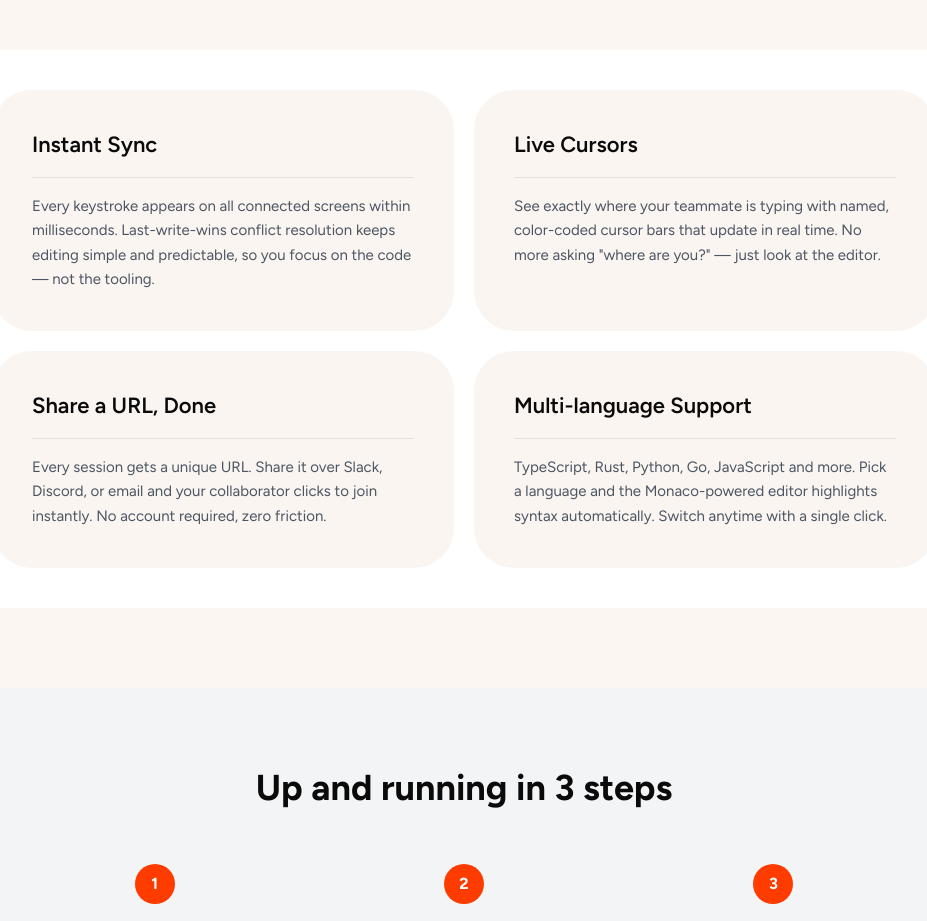
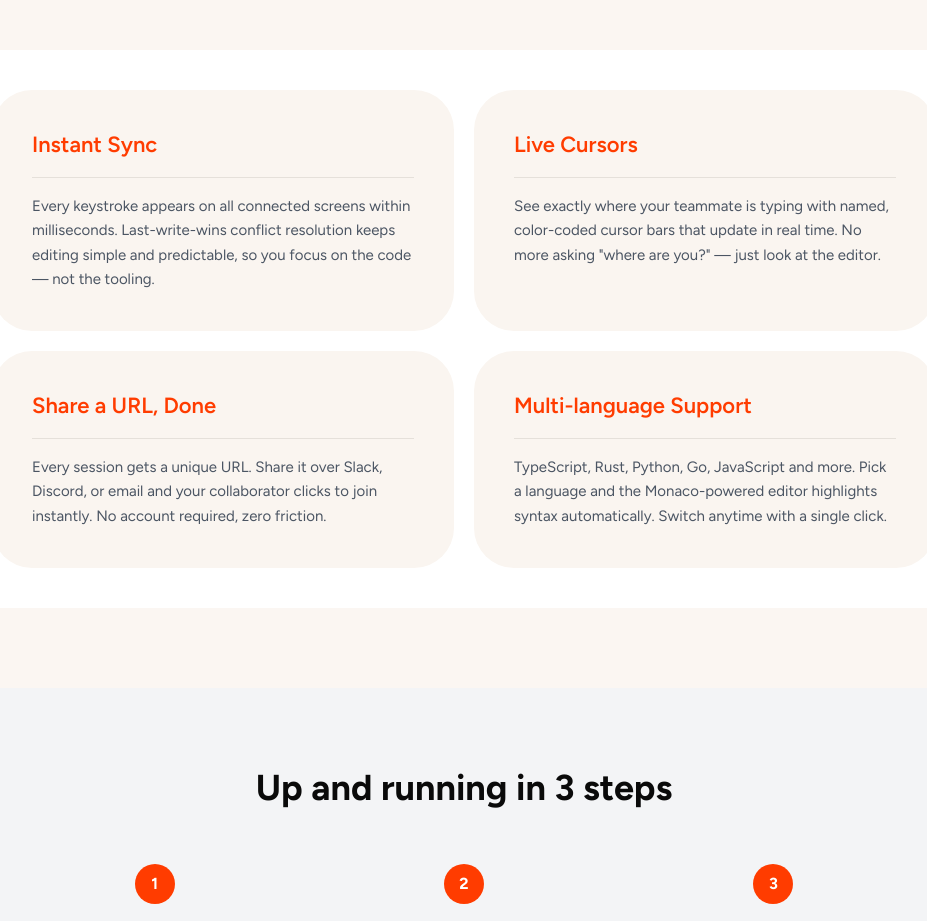
Before and after one commit to steph-crown/codesesh-frontend, a Next.js app: page / in a window 1280 px wide. Shown: the part 1424-2345 px from the top of the page, without its empty margins (176-1103 px from the left). Built offline with nearby package versions, Linux system fonts and the light colour scheme.

Commit message:
Update features section

```diff
--- a/features/landing/features-section.tsx
+++ b/features/landing/features-section.tsx
@@ -5,7 +5,7 @@ const FEATURES = [
   },
   {
     title: "Live Cursors",
-    body: "See exactly where your teammate is typing with named, color-coded cursor bars that update in real time. No more asking \"where are you?\" — just look at the editor.",
+    body: 'See exactly where your teammate is typing with named, color-coded cursor bars that update in real time. No more asking "where are you?" — just look at the editor.',
   },
   {
     title: "Share a URL, Done",
@@ -15,7 +15,7 @@ const FEATURES = [
     title: "Multi-language Support",
     body: "TypeScript, Rust, Python, Go, JavaScript and more. Pick a language and the Monaco-powered editor highlights syntax automatically. Switch anytime with a single click.",
   },
-]
+];
 
 export function FeaturesSection() {
   return (
@@ -35,7 +35,7 @@ export function FeaturesSection() {
                 key={f.title}
                 className="bg-[#FAF5F0] rounded-[40px] p-8 sm:p-10"
               >
-                <h3 className="text-xl sm:text-[22px] font-semibold text-[#0A0A0A]">
+                <h3 className="text-xl sm:text-[22px] font-semibold text-primary">
                   {f.title}
                 </h3>
                 <div className="h-px bg-[#E5E0DA] my-4" />
@@ -48,5 +48,5 @@ export function FeaturesSection() {
         </div>
       </div>
     </section>
-  )
+  );
 }
```
